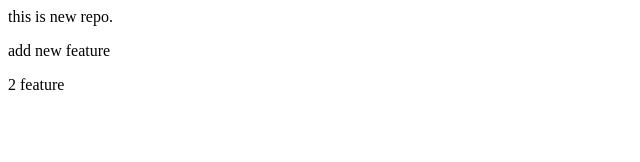
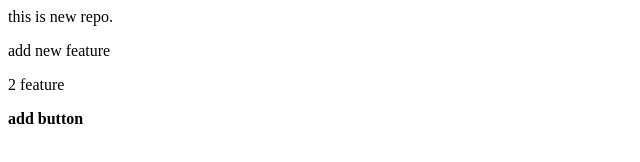
Before and after one commit to AI-By-Pankaj/localrepo, a plain HTML site: page index.html in a window 1280 px wide. Shown: the whole page, without its empty margins (0-640 px from the left). Drawn offline with Linux system fonts and the light colour scheme.

Commit message:
add button

```diff
--- a/index.html
+++ b/index.html
@@ -1,3 +1,4 @@
 <p>this is new repo.</p>
 <p>add new feature</p>
 <p>2 feature</p>
+<b>add button</b>
```
